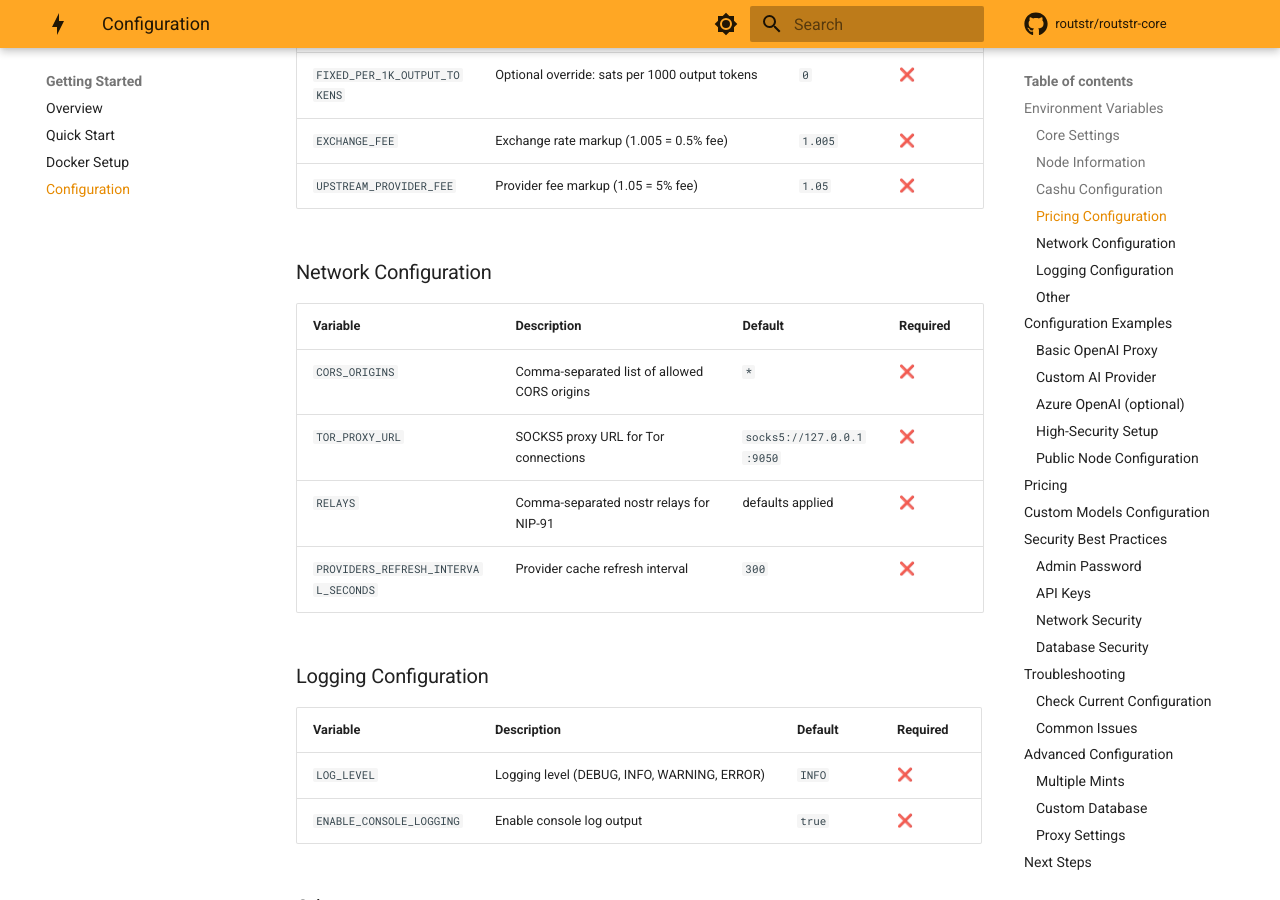
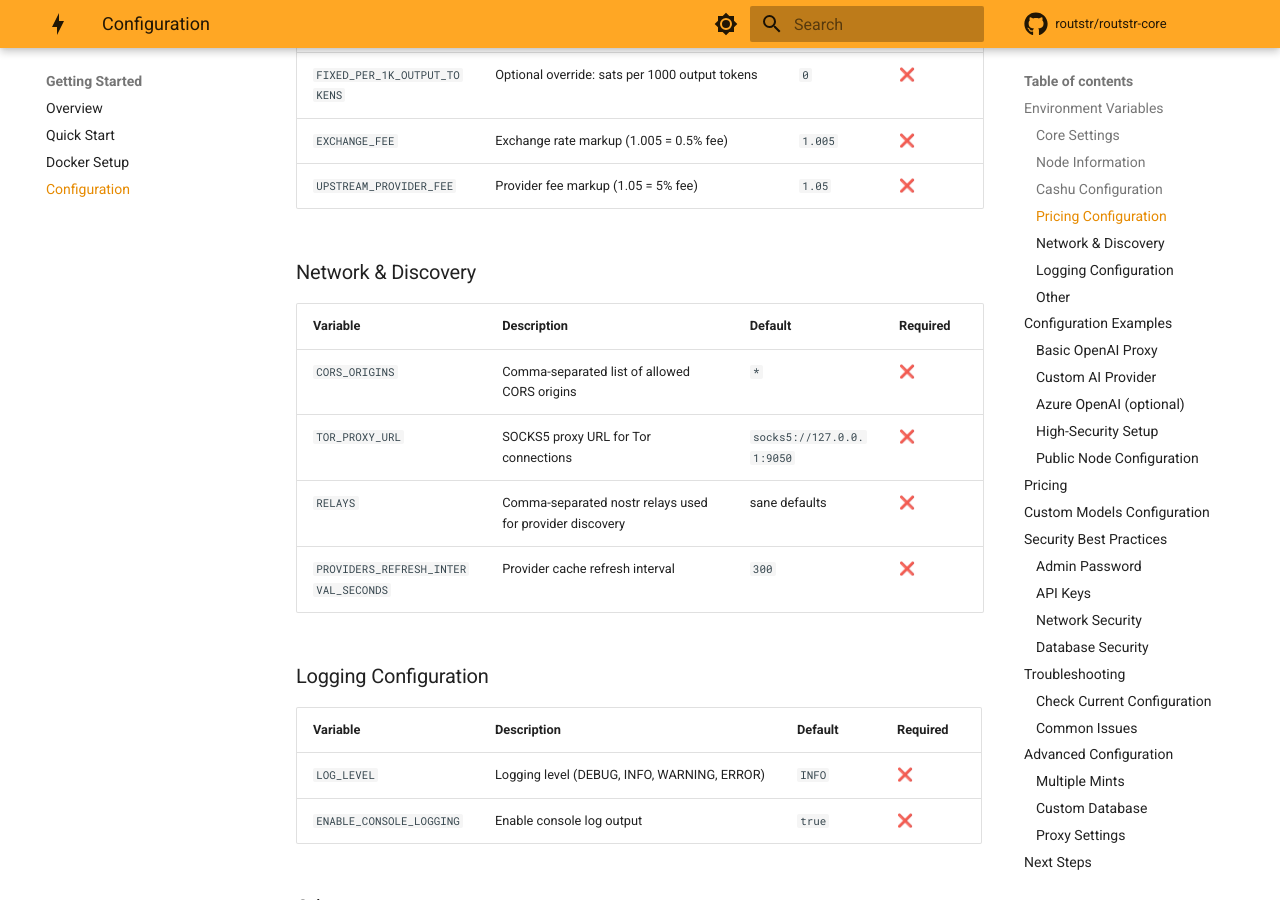
Before and after one commit to kwsantiago/routstr-core, an MkDocs documentation site: the page built from docs/getting-started/configuration.md, in a window 1280 px wide and 900 px high, scrolled down 1554 px. Built offline with MkDocs 1.6.1 and Material for MkDocs 9.7.7, drawn with Linux system fonts in a browser that asks for light colours; comment, search, counter and statistics services are not loaded.

Commit message:
docs: simplify discovery config (RELAYS only); drop OpenRouter BASE_URL mentions

```diff
--- a/docs/getting-started/configuration.md
+++ b/docs/getting-started/configuration.md
@@ -40,13 +40,13 @@ Routstr Core is configured via a single settings row in the database. Environmen
 | `EXCHANGE_FEE` | Exchange rate markup (1.005 = 0.5% fee) | `1.005` | ❌ |
 | `UPSTREAM_PROVIDER_FEE` | Provider fee markup (1.05 = 5% fee) | `1.05` | ❌ |
 
-### Network Configuration
+### Network & Discovery
 
 | Variable | Description | Default | Required |
 |----------|-------------|---------|----------|
 | `CORS_ORIGINS` | Comma-separated list of allowed CORS origins | `*` | ❌ |
 | `TOR_PROXY_URL` | SOCKS5 proxy URL for Tor connections | `socks5://127.0.0.1:9050` | ❌ |
-| `RELAYS` | Comma-separated nostr relays for NIP-91 | defaults applied | ❌ |
+| `RELAYS` | Comma-separated nostr relays used for provider discovery | sane defaults | ❌ |
 | `PROVIDERS_REFRESH_INTERVAL_SECONDS` | Provider cache refresh interval | `300` | ❌ |
 
 ### Logging Configuration
```
Also changed, not shown: 1 other file.
